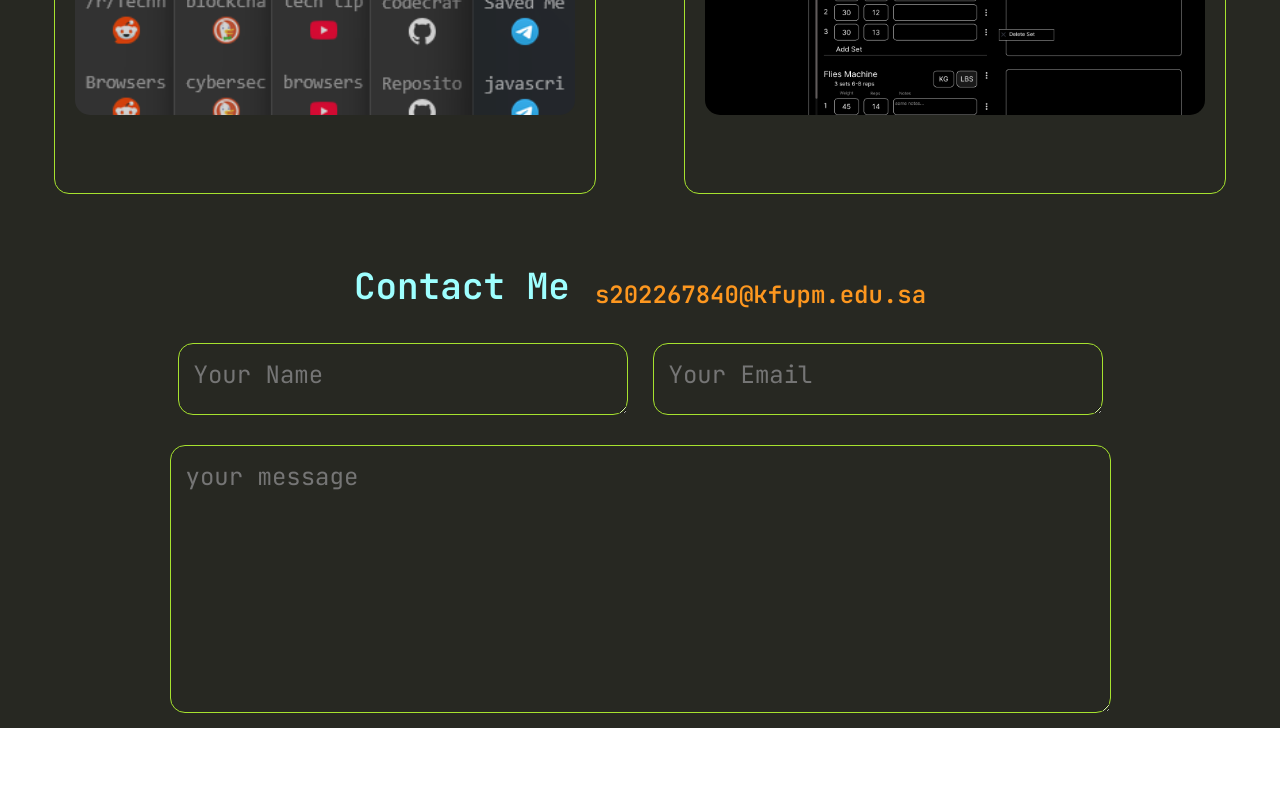
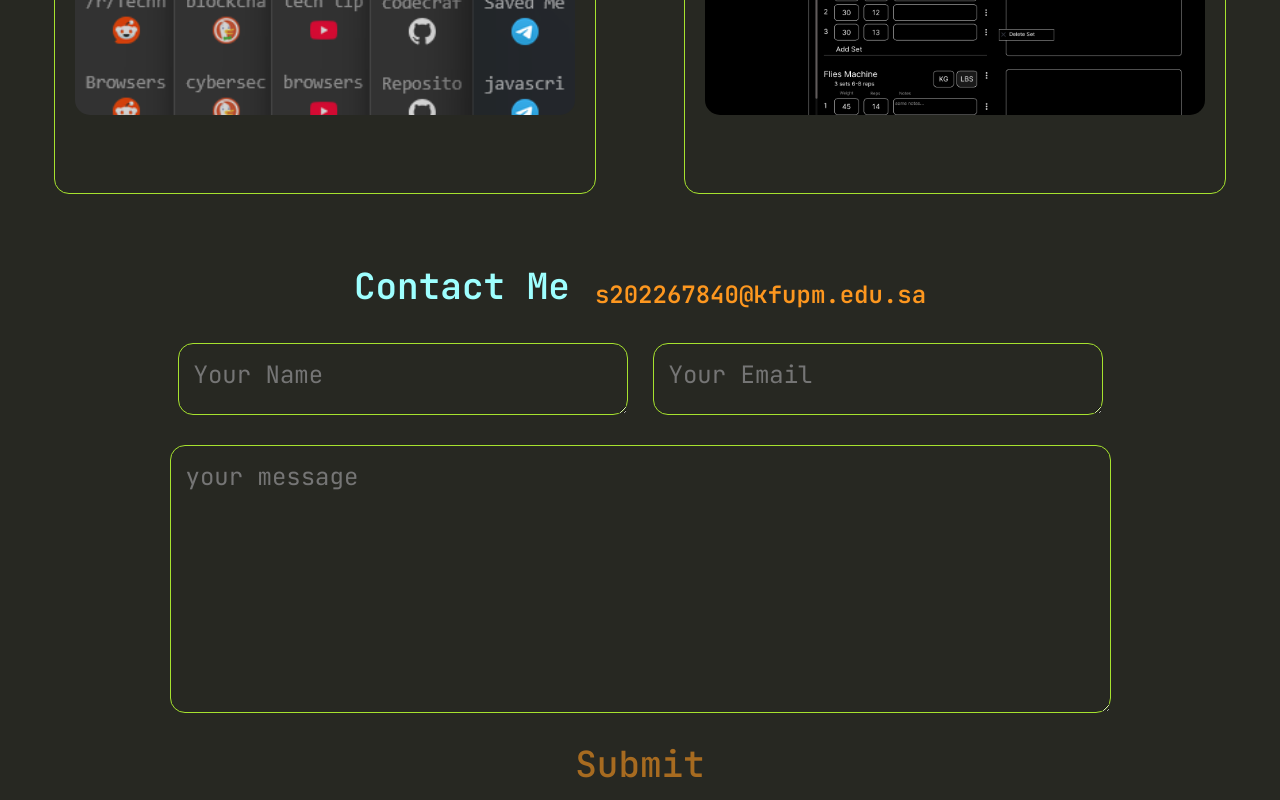
Before and after one commit to KarrarAlqallaf/assignment-2, a React (Vite) app in the folder personalWebsite/: page / in a window 1280 px wide. Shown: the part 926-1726 px from the top of the page. Before the commit the page ends 1654 px from the top, so only its background shows below. Built offline with nearby package versions, Linux system fonts and the light colour scheme.

Commit message:
add submit button

```diff
--- a/personalWebsite/src/App.jsx
+++ b/personalWebsite/src/App.jsx
@@ -99,6 +99,9 @@ const App = () => {
         <Row padding = "15px 0">
           <textarea placeholder='your message' id="message" style={{width: "941px", height: "268px"}}></textarea>
         </Row>
+        <button className='infoBTNs'>Submit</button>
+
+
     </div>
 
   )
```
